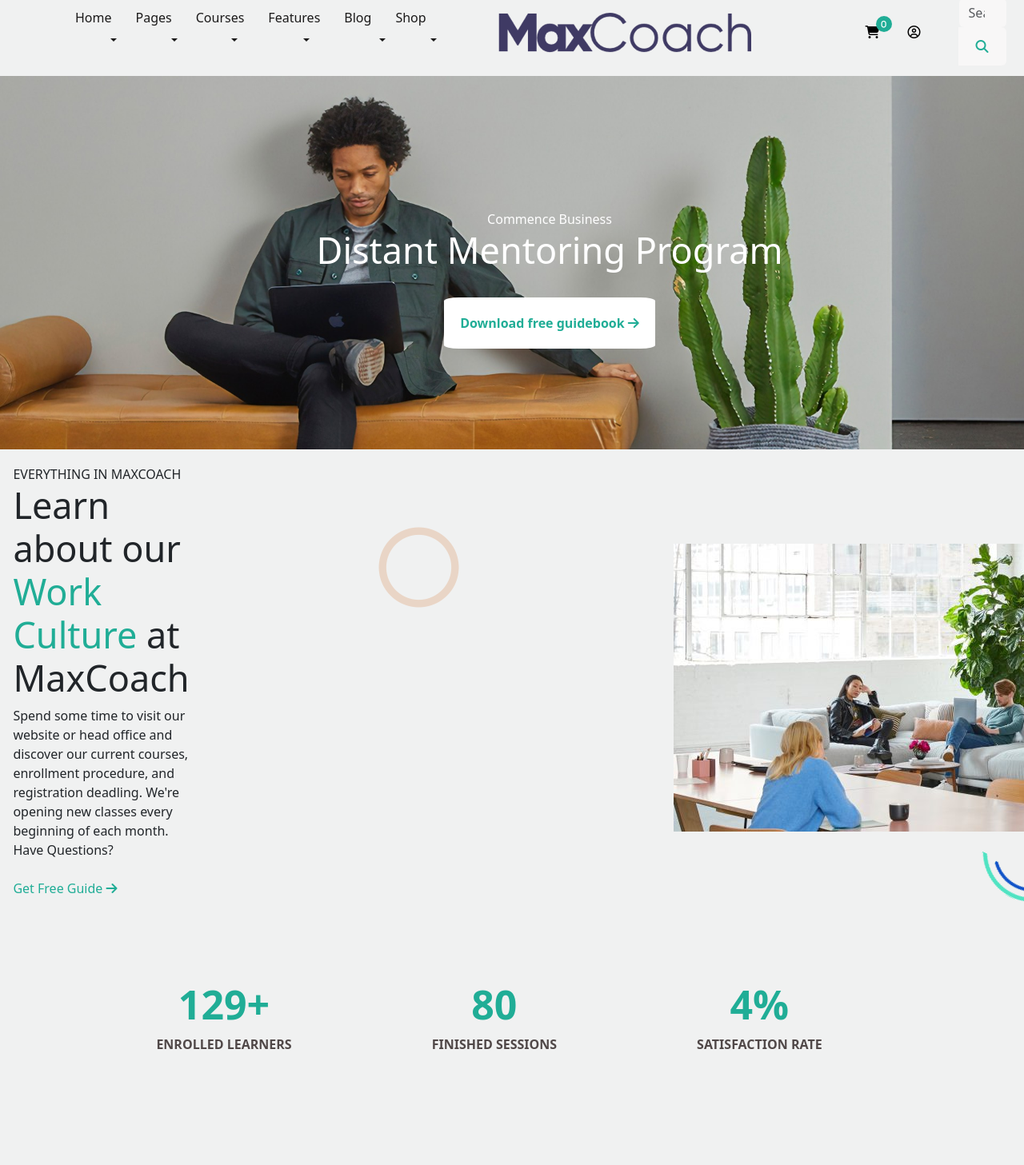
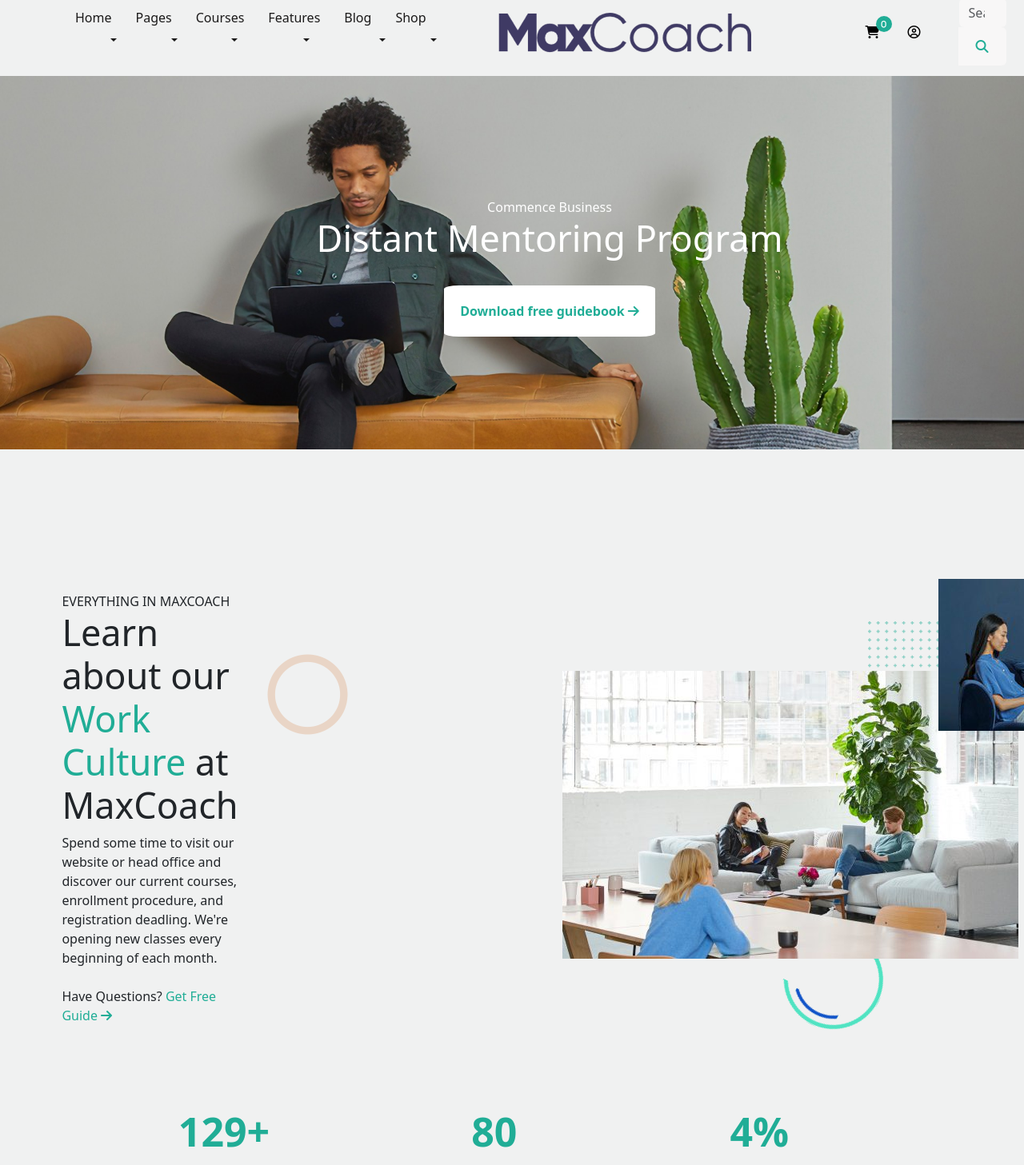
Before and after one commit to Skyfe24/proj-html-vuejs, a Vue app: page / in a window 1280 px wide. Shown: the top 1457 px of the page at 80% size. Built offline with nearby package versions, Linux system fonts and the light colour scheme.

Commit message:
global aesthetic improvements

```diff
--- a/src/components/AppHero.vue
+++ b/src/components/AppHero.vue
@@ -62,9 +62,8 @@
 }
 
 .hero {
-    max-height: 500px;
+    max-height: 600px;
     width: 100vw;
-    margin-bottom: 15px;
     margin-top: 15px;
 }
 
--- a/src/components/AppMainSection1.vue
+++ b/src/components/AppMainSection1.vue
@@ -2,16 +2,16 @@
 
 </script>
 <template>
-    <div class="container3 ">
+    <div class="container3 mt-1">
         <div class="textpart">
-            <!-- WORK CULTURE SECTION -->
+            <!-- WORK CULTURE -->
             <div class="minititles"> EVERYTHING IN MAXCOACH</div>
             <div class="text">
                 <h1>Learn about our <span class="watergreen"> Work Culture </span>at MaxCoach</h1>
                 Spend some time to visit our website or head office and <br>discover our current courses, enrollment
                 procedure,
-                and <br>registration deadling. We're opening new classes every <br>beginning of each month. <br>
-                <p> Have Questions? <span class="watergreen"><br><br> <span class="navs">Get Free Guide <i
+                and <br>registration deadling. We're opening new classes every <br>beginning of each month. <br><br>
+                <p> Have Questions? <span class="watergreen"><span class="navs">Get Free Guide <i
                                 class="fa-solid fa-arrow-right"></i></span></span></p>
             </div>
         </div>
@@ -72,19 +72,21 @@
 .WorkCulture {
     position: relative;
     left: 385px;
+    z-index: 1;
 }
 
 .asianStudent {
     position: relative;
     left: 285px;
-    bottom: 150px;
+    bottom: 200px;
+    z-index: 2;
 }
 
 .dots {
     position: relative;
     bottom: 192px;
-    right: -25px;
-    z-index: -1;
+    right: -7px;
+    z-index: 0;
 }
 
 .dots2 {
@@ -103,7 +105,7 @@
 
 .greenblueShape {
     position: relative;
-    right: 90px;
+    right: 200px;
     top: 208px;
     width: 60%;
 }
@@ -178,7 +180,7 @@
 }
 
 .container3 {
-    margin: auto;
+    margin: 25px;
     display: flex;
     justify-content: center;
     align-items: center;
@@ -188,7 +190,7 @@
 }
 
 .textpart {
-    margin-right: 300px;
+    margin-right: 100px;
     margin-left: 200px;
     position: relative;
     left: 80px;
--- a/src/components/AppMainSection2.vue
+++ b/src/components/AppMainSection2.vue
@@ -24,7 +24,7 @@
                 new skills for new sets of insights into your career. <br>
                 MaxCoach accompany learners in every stage of learning. <br>
                 <br><br>
-                <span class="navs">Downloadfree guidebook <i class="fa-solid fa-arrow-right"></i></span>
+                <span class="navs boldy">Downloadfree guidebook <i class="fa-solid fa-arrow-right"></i></span>
 
 
             </div>
@@ -41,6 +41,9 @@
 
 }
 
+.boldy {
+    font-weight: 700;
+}
 
 .opac {
     opacity: 0.1;
--- a/src/components/AppMainSection3_Courses.vue
+++ b/src/components/AppMainSection3_Courses.vue
@@ -63,7 +63,8 @@
     </div>
     <!-- LITTLE TEXT IN THE ENDING PART -->
     <div class="text dots-section"> <span class="opac">Control your personal preference settings to get notified about <br>
-            appropriate courses. </span>View all courses<i class="fa-solid fa-arrow-right"></i>
+            appropriate courses. </span> <span class="boldy">View all courses &nbsp<i
+                class="fa-solid fa-arrow-right"></i></span>
     </div>
     <img src="../assets/img/svg-1.svg" alt="" class="divide">
 </template>
@@ -82,6 +83,10 @@
 .dots-section {
     text-align: center;
     margin-top: 25px;
+}
+
+.boldy {
+    font-weight: 700;
 }
 
 .opac {
```
